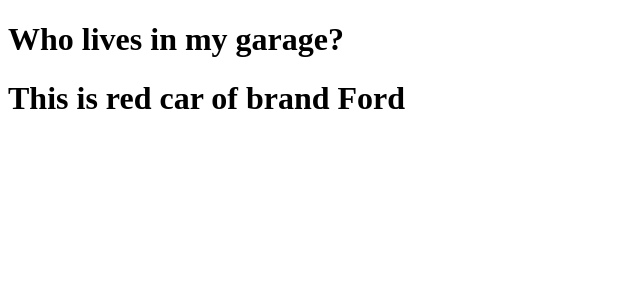
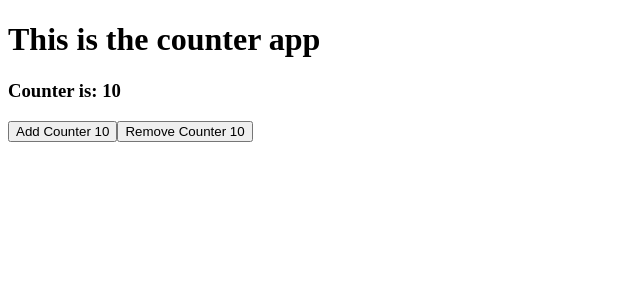
Before and after one commit to ayushisahoo22/react_js, a React (Vite) app in the folder 02counter/: page / in a window 1280 px wide. Shown: the top 300 px of the page, without its empty margins (0-640 px from the left). Built offline with nearby package versions, Linux system fonts and the light colour scheme.

Commit message:
Hooks in react

```diff
--- /dev/null
+++ b/02counter/src/Hooks/Hook_color.jsx
@@ -0,0 +1,22 @@
+import { createRoot } from "react-dom/client";
+import { useState } from "react";
+
+function FavoriteColor(){
+    //useState return two things-
+        // 1.On which the change is occuring
+        // 2.Which is responsible for the change
+    const [color,setColor]=useState("Red");
+    const c=(e)=>{   //a function to set color
+        setColor(e)
+    }
+    return(
+        <>
+            <h1>My FavoriteColor is {color}</h1>
+            <button onClick={()=>c("blue")}>Blue</button>
+            <button onClick={()=>setColor("green")}>Green</button>
+            <button onClick={()=>setColor("pink")}>Pink</button>
+        </>
+    )
+}
+
+export default FavoriteColor
--- /dev/null
+++ b/02counter/src/Hooks/Hook_counter.jsx
@@ -0,0 +1,24 @@
+import { createRoot } from "react-dom/client";
+import { useState } from "react";
+
+function CounterApp(){
+    const [counter,setCounter]=useState(10);   //initial value is passed with the useState
+    const addValue=()=>{
+        setCounter(counter+1)   //do not use ++
+    }
+    const removeValue=()=>{
+        setCounter(counter-1)
+    }
+    return(
+        <>
+            <h1>This is the counter app</h1>
+
+            {/* dynamically everyone will change in one go */}
+            <h3>Counter is: {counter}</h3>
+            <button onClick={addValue}>Add Counter {counter}</button>
+            <button onClick={removeValue}>Remove Counter {counter}</button>
+        </>
+    )
+}
+
+export default CounterApp
--- a/02counter/src/main.jsx
+++ b/02counter/src/main.jsx
@@ -2,6 +2,8 @@
 import App from './App.jsx'
 // import Car from './Props.jsx'
 import Car from './PropsObject.jsx'
+import FavoriteColor from './Hooks/Hook_color.jsx'
+import CounterApp from './Hooks/Hook_counter.jsx'
 
 //    Object
 // const carInfo={
@@ -30,5 +32,10 @@
   // <Car info={carInfo}/>
 
   //nested
-  <Garage/>
+  // <Garage/>
+
+  // <FavoriteColor/>
+
+  <CounterApp/>
+
 )
```
